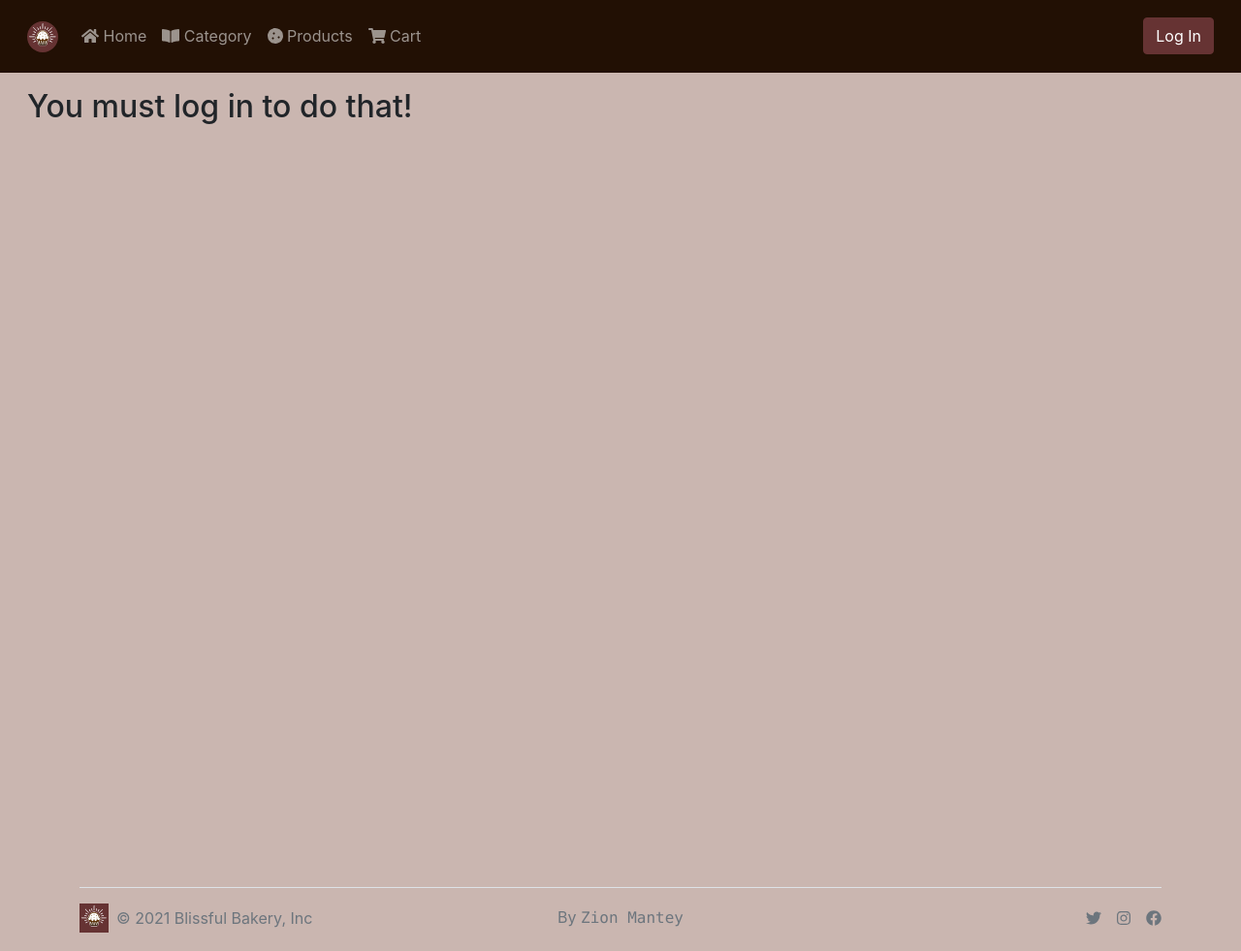
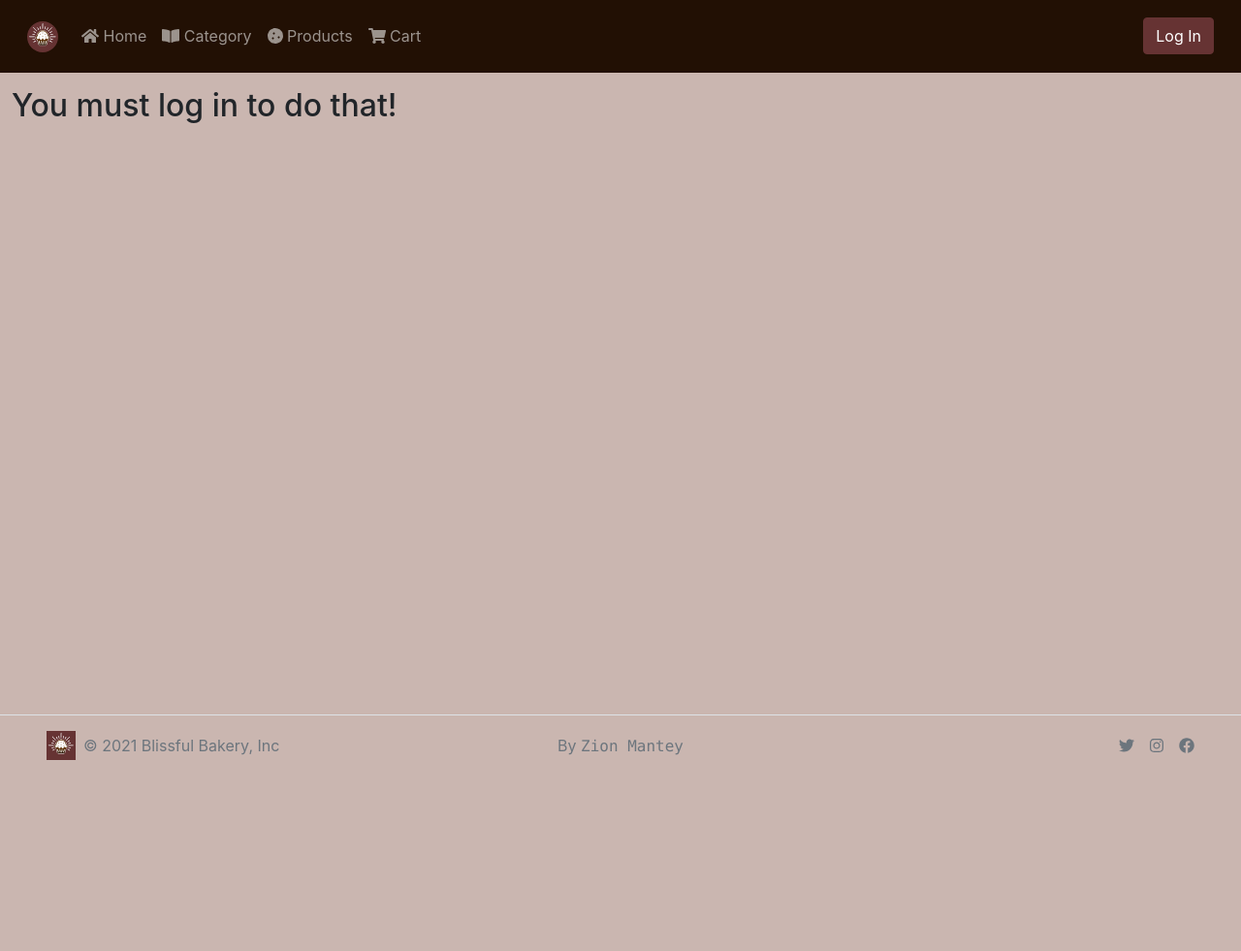
Before and after one commit to HawksHail/bakery-front, a React app: page /login in a window 1280 px wide. Shown: the whole page at 97% size. After the commit the page ends 800 px from the top, so only its background shows below. Built offline with nearby package versions, Linux system fonts and the light colour scheme.

Commit message:
fix footer position broke and fixed navbar

```diff
--- a/src/components/App.js
+++ b/src/components/App.js
@@ -51,8 +51,8 @@ function App() {
 	return (
 		<Router>
 			<Navbar />
-			<Container fluid style={{ minHeight: "100vh" }}>
-				<main className="mx-3">
+			<Container fluid>
+				<main>
 					<Switch>
 						<Route exact path="/">
 							<Home />
--- a/src/components/Footer.jsx
+++ b/src/components/Footer.jsx
@@ -1,6 +1,6 @@
 import React from "react";
 import { useHistory } from "react-router";
-import { Container, Col, Nav } from "react-bootstrap";
+import { Col, Nav } from "react-bootstrap";
 import { FontAwesomeIcon } from "@fortawesome/react-fontawesome";
 import {
 	faTwitter,
@@ -14,8 +14,7 @@ function Footer() {
 	const history = useHistory();
 
 	return (
-		<Container>
-			<footer className="d-flex flex-wrap justify-content-between align-items-center py-3 my-4 border-top">
+		<footer className="d-flex flex-wrap justify-content-between align-items-center mt-auto py-3 px-5 border-top">
 			<Col className="col-md-4 d-flex align-items-center">
 				<a
 					onClick={() => {
@@ -26,9 +25,7 @@ function Footer() {
 				>
 					<img src={logo} className="bi" width="30" height="30" />
 				</a>
-					<span className="text-muted">
-						© 2021 Blissful Bakery, Inc
-					</span>
+				<span className="text-muted">© 2021 Blissful Bakery, Inc</span>
 			</Col>
 			<span className="text-muted ">
 				By <span className="font-monospace">Zion Mantey</span>
@@ -54,7 +51,6 @@ function Footer() {
 				</li>
 			</Nav>
 		</footer>
-		</Container>
 	);
 }
 
--- a/src/components/Navbar.jsx
+++ b/src/components/Navbar.jsx
@@ -21,9 +21,8 @@ function DisplayNavbar() {
 			bg="dark"
 			variant="dark"
 			expand="md"
-			sticky="top"
+			fixed="top"
 			collapseOnSelect
-			className="mb-3"
 		>
 			<Container fluid>
 				<Navbar.Brand as={Link} to="/">
--- a/src/styles/index.css
+++ b/src/styles/index.css
@@ -39,3 +39,18 @@ code {
 	object-fit: cover;
 	aspect-ratio: 4 / 3;
 }
+
+#root {
+	display: flex;
+	flex-direction: column;
+}
+
+html,
+body,
+#root {
+	height: 100vh;
+}
+
+main {
+	padding-top: 90px;
+}
```
Lines whose indentation alone changed are shown as unchanged.
